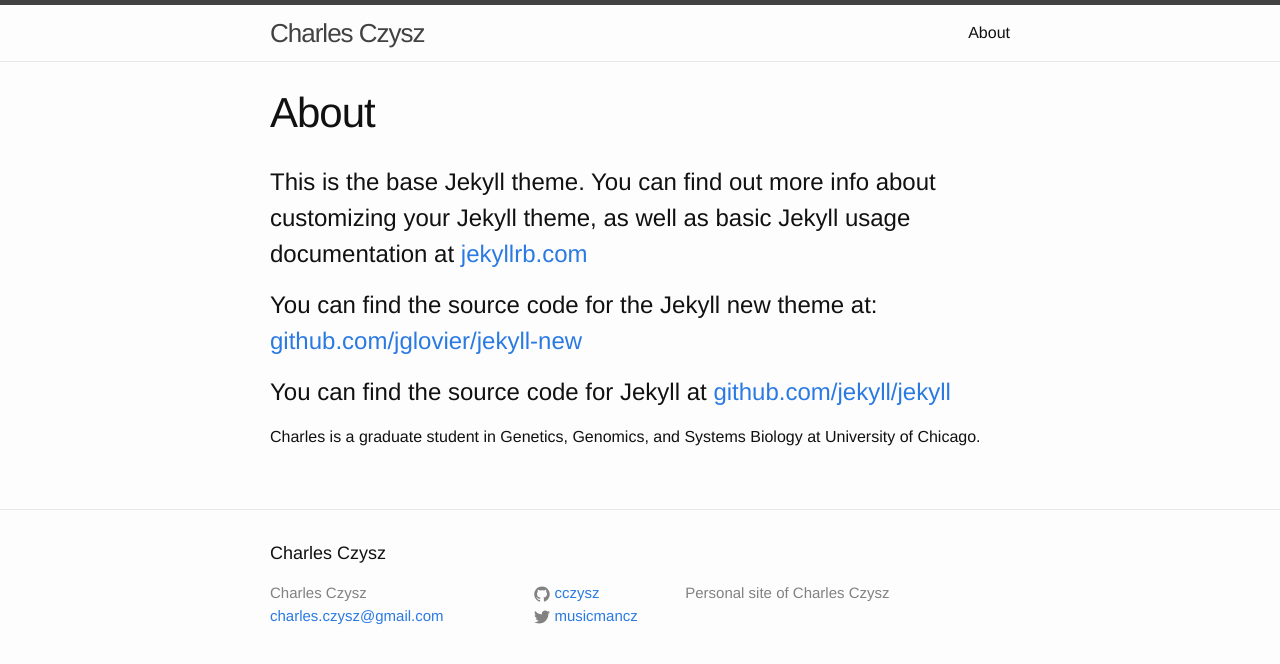
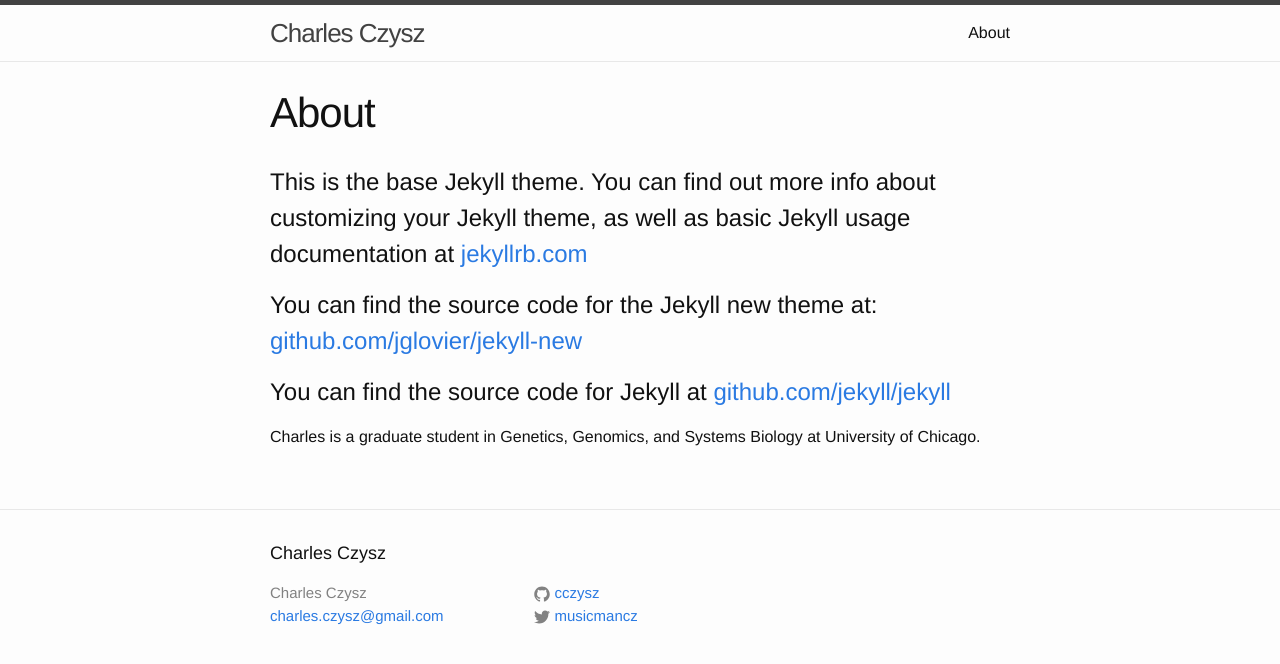
Before and after one commit to cczysz/cczysz.github.io, a Jekyll site: the page built from about.md, in a window 1280 px wide. Shown: the top 664 px of the page. Built offline with Jekyll 4.4.1, drawn with Linux system fonts in a browser that asks for light colours.

Commit message:
edit config

```diff
--- a/_config.yml
+++ b/_config.yml
@@ -5,7 +5,7 @@ description:  # this means to ignore newlines until "baseurl:"
         # Write an awesome description for your new site here. You can edit this
         # line in _config.yml. It will appear in your document head meta (for
         # Google search results) and in your feed.xml site description.
-        Personal site of Charles Czysz
+        # Personal site of Charles Czysz
 baseurl: "" # the subpath of your site, e.g. /blog/
 url: "http://yourdomain.com" # the base hostname & protocol for your site
 twitter_username: musicmancz
```
